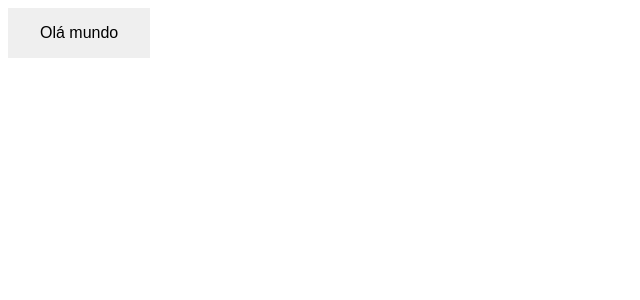
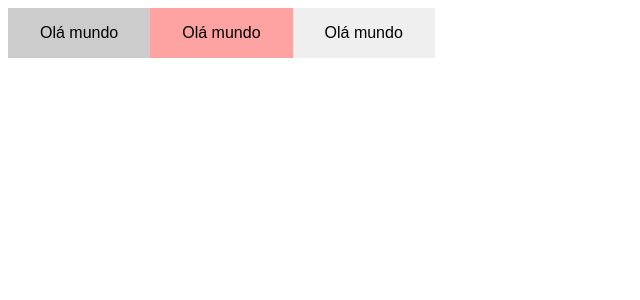
Before and after one commit to cavalcante001/reactjs, a React (Vite) app in the folder react-app/: page / in a window 1280 px wide. Shown: the top 300 px of the page, without its empty margins (0-640 px from the left). Built offline with nearby package versions, Linux system fonts and the light colour scheme.

Commit message:
Passando props dinâmicas ao Styled

```diff
--- a/react-app/src/App.tsx
+++ b/react-app/src/App.tsx
@@ -4,6 +4,8 @@ const App = () => {
   return (
     <div>
       <C.Botao>Olá mundo</C.Botao>
+      <C.Botao cor="#ffa2a2">Olá mundo</C.Botao>
+      <C.Botao cor="f4f1f1">Olá mundo</C.Botao>
     </div>
   );
 }
--- a/react-app/src/AppStyles.ts
+++ b/react-app/src/AppStyles.ts
@@ -6,9 +6,13 @@ export const Container = styled.div`
     padding: 20px;
 `;
 
-export const Botao = styled.button`
+type BotaoProps = {
+    cor?: string
+}
+export const Botao = styled.button<BotaoProps>`
     font-size: 16px;
     border: 0;
     padding: 16px 32px;
     cursor: pointer;
+    background-color: ${props => props.cor ? props.cor : '#ccc'};
 `;
```
